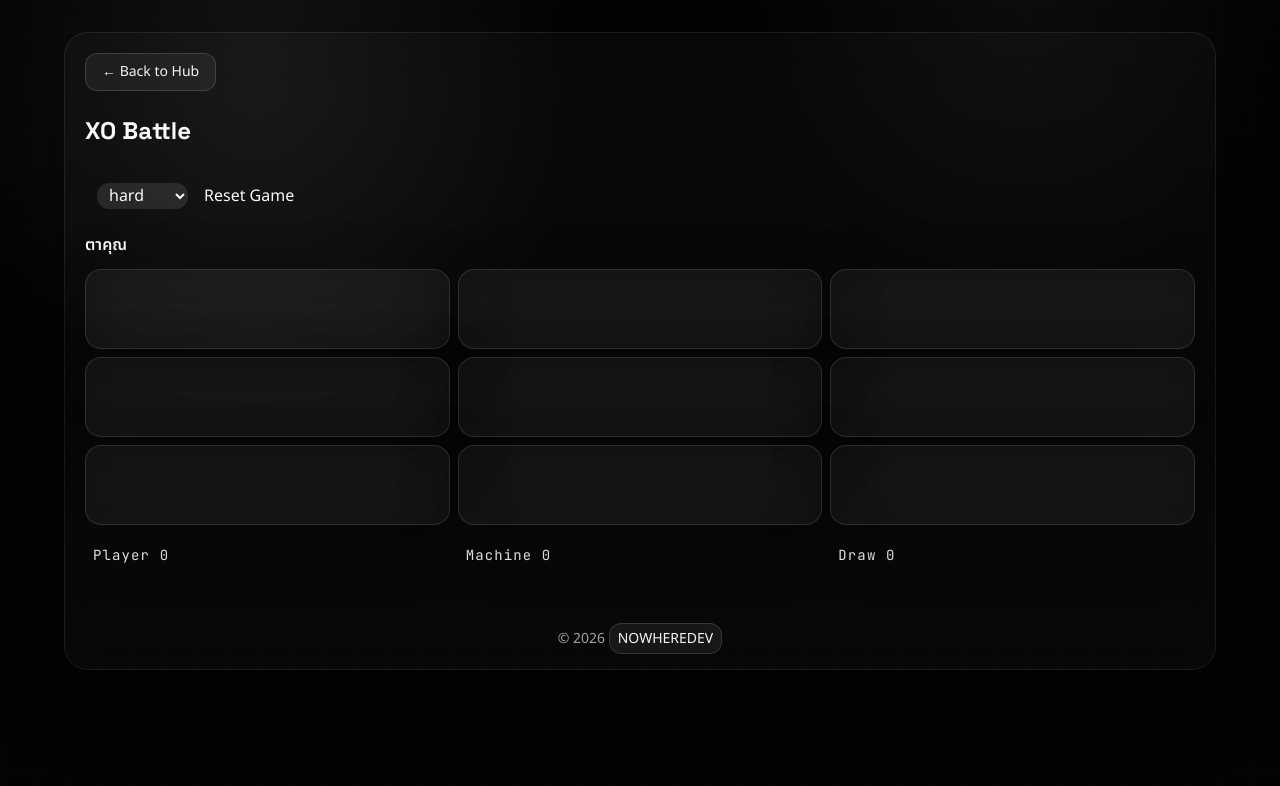
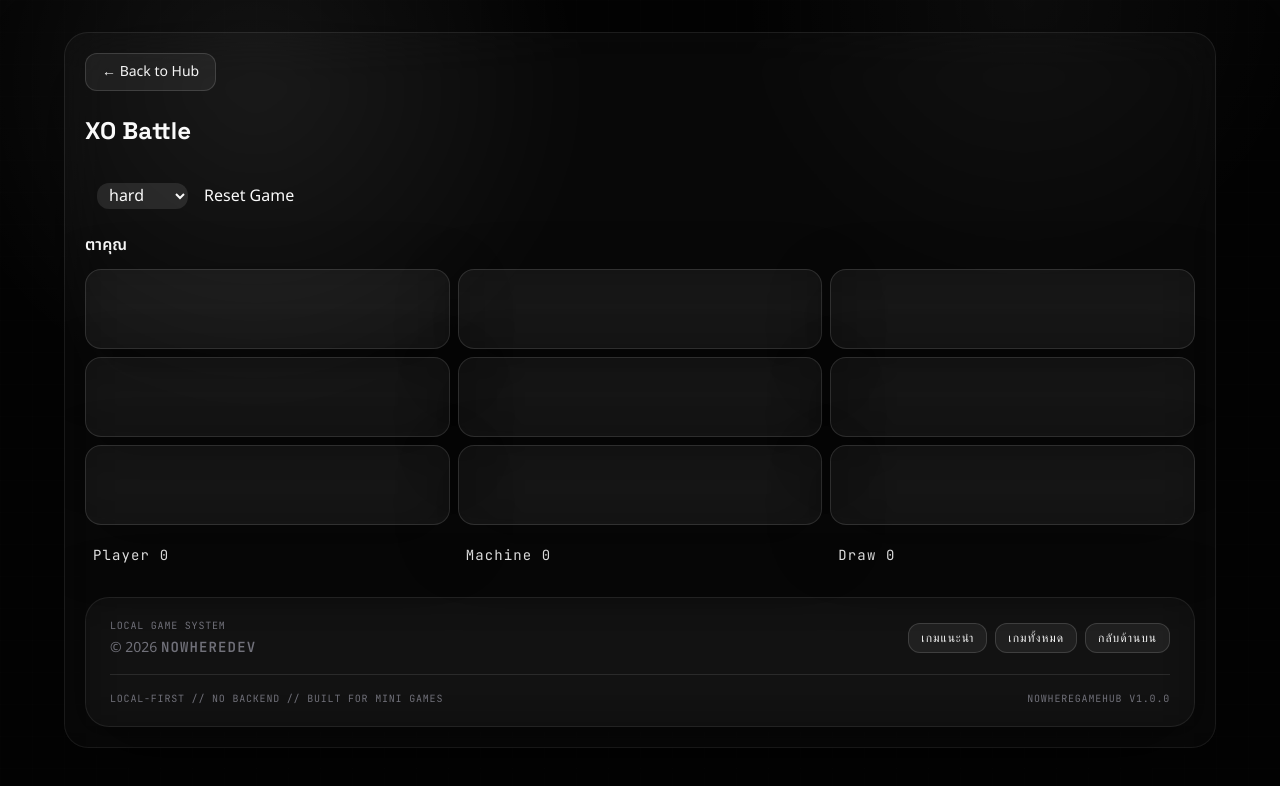
Before and after one commit to kzabCde/NowhereGameHub, a Next.js app: page /games/xo in a window 1280 px wide. Shown: the top 786 px of the page. Built offline with nearby package versions, Linux system fonts and the light colour scheme.

Commit message:
Add polished global footer with anchored navigation

```diff
--- /dev/null
+++ b/src/components/layout/Footer.jsx
@@ -0,0 +1,59 @@
+export default function Footer() {
+  return (
+    <footer className="surface-shell mt-10 rounded-3xl px-5 py-5 md:px-6">
+      <div className="flex flex-col gap-4 md:flex-row md:items-center md:justify-between">
+        <div className="space-y-1">
+          <p className="font-hud text-[10px] uppercase tracking-[0.22em] text-muted">
+            Local Game System
+          </p>
+
+          <p className="text-sm text-muted">
+            © 2026{' '}
+            <a
+              href="https://nowheredev.vercel.app/"
+              target="_blank"
+              rel="noopener noreferrer"
+              aria-label="Visit NOWHEREDEV"
+              className="font-hud font-semibold tracking-[0.16em] text-muted underline-offset-4 transition-all duration-200 hover:-translate-y-px hover:text-secondary hover:underline focus-visible:text-secondary focus-visible:underline focus-visible:outline-none"
+            >
+              NOWHEREDEV
+            </a>
+          </p>
+        </div>
+
+        <nav
+          aria-label="Footer navigation"
+          className="flex flex-wrap items-center gap-2 text-xs"
+        >
+          <a
+            href="#recommended"
+            className="surface-control focus-frame rounded-full px-3 py-1.5 font-hud uppercase tracking-[0.16em] text-muted transition-all duration-200 hover:-translate-y-px hover:text-secondary"
+          >
+            เกมแนะนำ
+          </a>
+
+          <a
+            href="#games"
+            className="surface-control focus-frame rounded-full px-3 py-1.5 font-hud uppercase tracking-[0.16em] text-muted transition-all duration-200 hover:-translate-y-px hover:text-secondary"
+          >
+            เกมทั้งหมด
+          </a>
+
+          <a
+            href="#top"
+            className="surface-control focus-frame rounded-full px-3 py-1.5 font-hud uppercase tracking-[0.16em] text-muted transition-all duration-200 hover:-translate-y-px hover:text-secondary"
+          >
+            กลับด้านบน
+          </a>
+        </nav>
+      </div>
+
+      <div className="divider-frame my-4" />
+
+      <div className="flex flex-col gap-2 font-hud text-[10px] uppercase tracking-[0.18em] text-muted sm:flex-row sm:flex-wrap sm:items-center sm:justify-between">
+        <p>Local-first // No Backend // Built for mini games</p>
+        <p>NowhereGameHub v1.0.0</p>
+      </div>
+    </footer>
+  );
+}
--- a/src/components/layout/PageShell.jsx
+++ b/src/components/layout/PageShell.jsx
@@ -1,3 +1,12 @@
+import Footer from '@/components/layout/Footer';
+
 export default function PageShell({ children }) {
-  return <div className='app-bg min-h-screen overflow-x-hidden p-4 md:p-8'><div className='relative z-10 mx-auto max-w-6xl space-y-6 surface-shell p-3 md:p-5'>{children}<footer className='pt-8 text-center text-sm text-secondary'>© 2026 <a href='https://nowheredev.vercel.app/' target='_blank' rel='noopener noreferrer' className='surface-control rounded-md px-2 py-1'>NOWHEREDEV</a></footer></div></div>;
+  return (
+    <main id='top' className='app-bg min-h-screen overflow-x-hidden p-4 md:p-8'>
+      <div className='relative z-10 mx-auto max-w-6xl space-y-6 surface-shell p-3 md:p-5'>
+        {children}
+        <Footer />
+      </div>
+    </main>
+  );
 }
```
